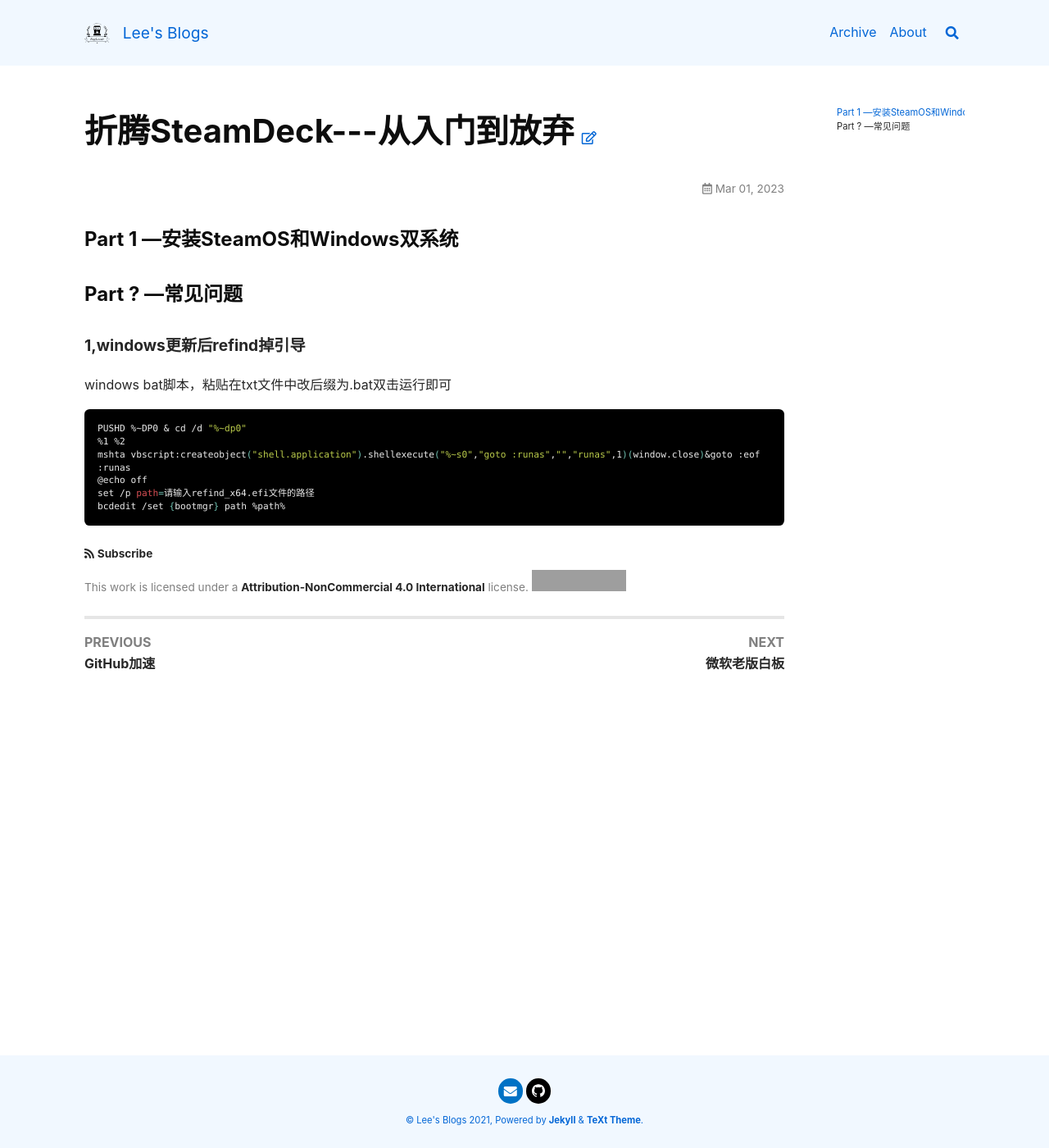
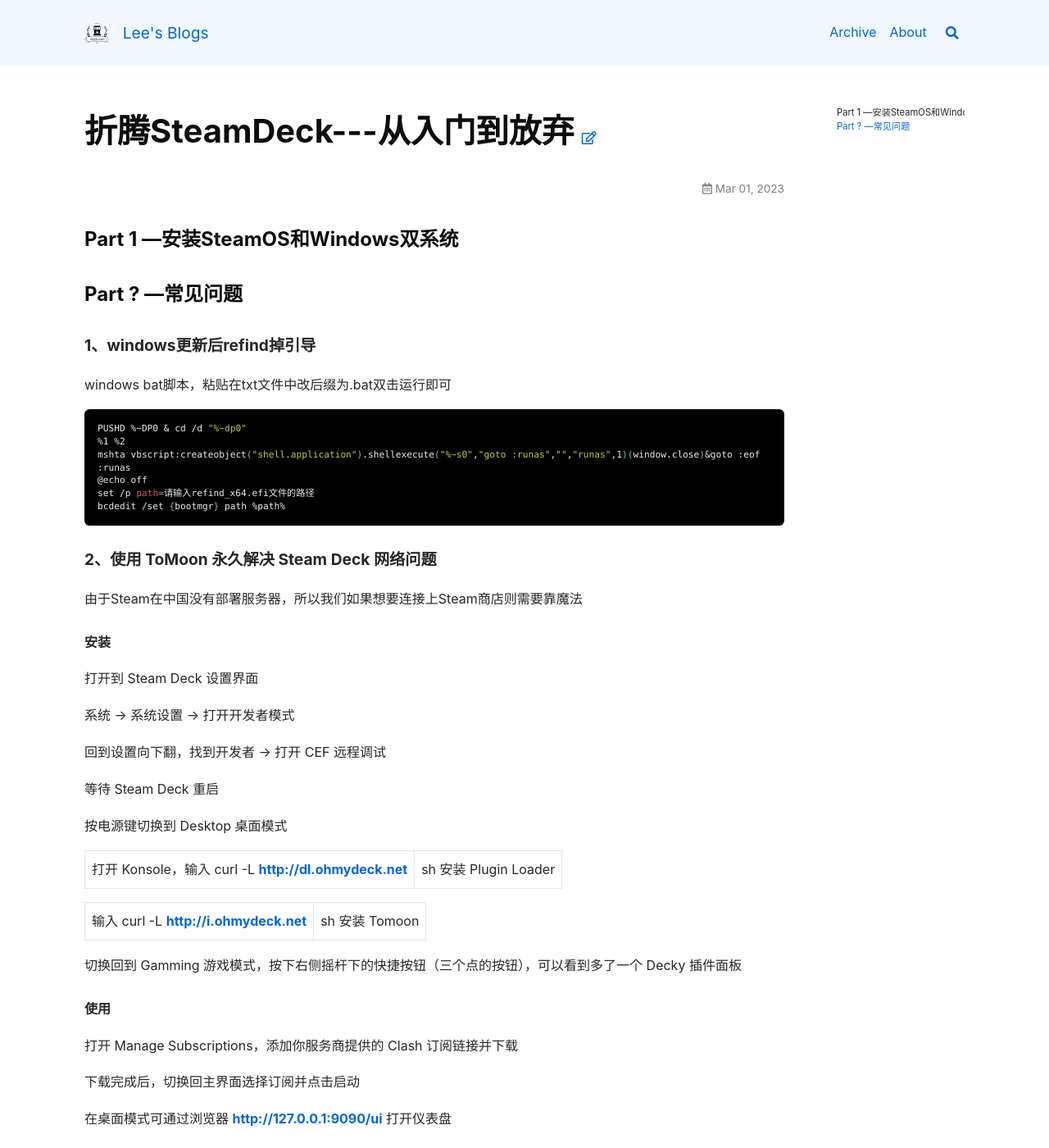
Before and after one commit to BugLeesir/bugleesir-blogs, a Jekyll site: the page built from _posts/2023-3-1-折腾SteamDeck---从入门到放弃.md, in a window 1280 px wide and 1400 px high. Shown: the whole window at 82% size. Built offline with Jekyll 4.4.1, drawn with Linux system fonts in a browser that asks for light colours; nearby versions of some CDN libraries; comment, search, counter and statistics services are not loaded; some of the changed text lies outside the part shown; grey boxes are pictures that could not be loaded.

Commit message:
update 9/20

````diff
--- a/_posts/2023-3-1-折腾SteamDeck---从入门到放弃.md
+++ b/_posts/2023-3-1-折腾SteamDeck---从入门到放弃.md
@@ -7,7 +7,7 @@ title : "折腾SteamDeck---从入门到放弃"
 
 ### Part ? ---常见问题
 
-#### 1,windows更新后refind掉引导
+#### 1、windows更新后refind掉引导
 
 windows bat脚本，粘贴在txt文件中改后缀为.bat双击运行即可
 
@@ -20,3 +20,37 @@ mshta vbscript:createobject("shell.application").shellexecute("%~s0","goto :runa
 set /p path=请输入refind_x64.efi文件的路径
 bcdedit /set {bootmgr} path %path%
 ```
+
+#### 2、使用 ToMoon 永久解决 Steam Deck 网络问题
+
+由于Steam在中国没有部署服务器，所以我们如果想要连接上Steam商店则需要靠魔法
+
+##### 安装
+
+打开到 Steam Deck 设置界面
+
+系统 -> 系统设置 -> 打开开发者模式
+
+回到设置向下翻，找到开发者 -> 打开 CEF 远程调试
+
+等待 Steam Deck 重启
+
+按电源键切换到 Desktop 桌面模式
+
+打开 Konsole，输入 curl -L <http://dl.ohmydeck.net> | sh 安装 Plugin Loader
+
+输入 curl -L <http://i.ohmydeck.net> | sh 安装 Tomoon
+
+切换回到 Gamming 游戏模式，按下右侧摇杆下的快捷按钮（三个点的按钮），可以看到多了一个 Decky 插件面板
+
+##### 使用
+
+打开 Manage Subscriptions，添加你服务商提供的 Clash 订阅链接并下载
+
+下载完成后，切换回主界面选择订阅并点击启动
+
+在桌面模式可通过浏览器 <http://127.0.0.1:9090/ui> 打开仪表盘
+
+注意：若是订阅链接过长可以使用短域名缩短服务，如 t.ly n9.cl.
+
+别忘了在缩短后的链接前面加 http(s)://，形如 <https://n9.cl/abcdef> 才是有效的订阅链接
````
